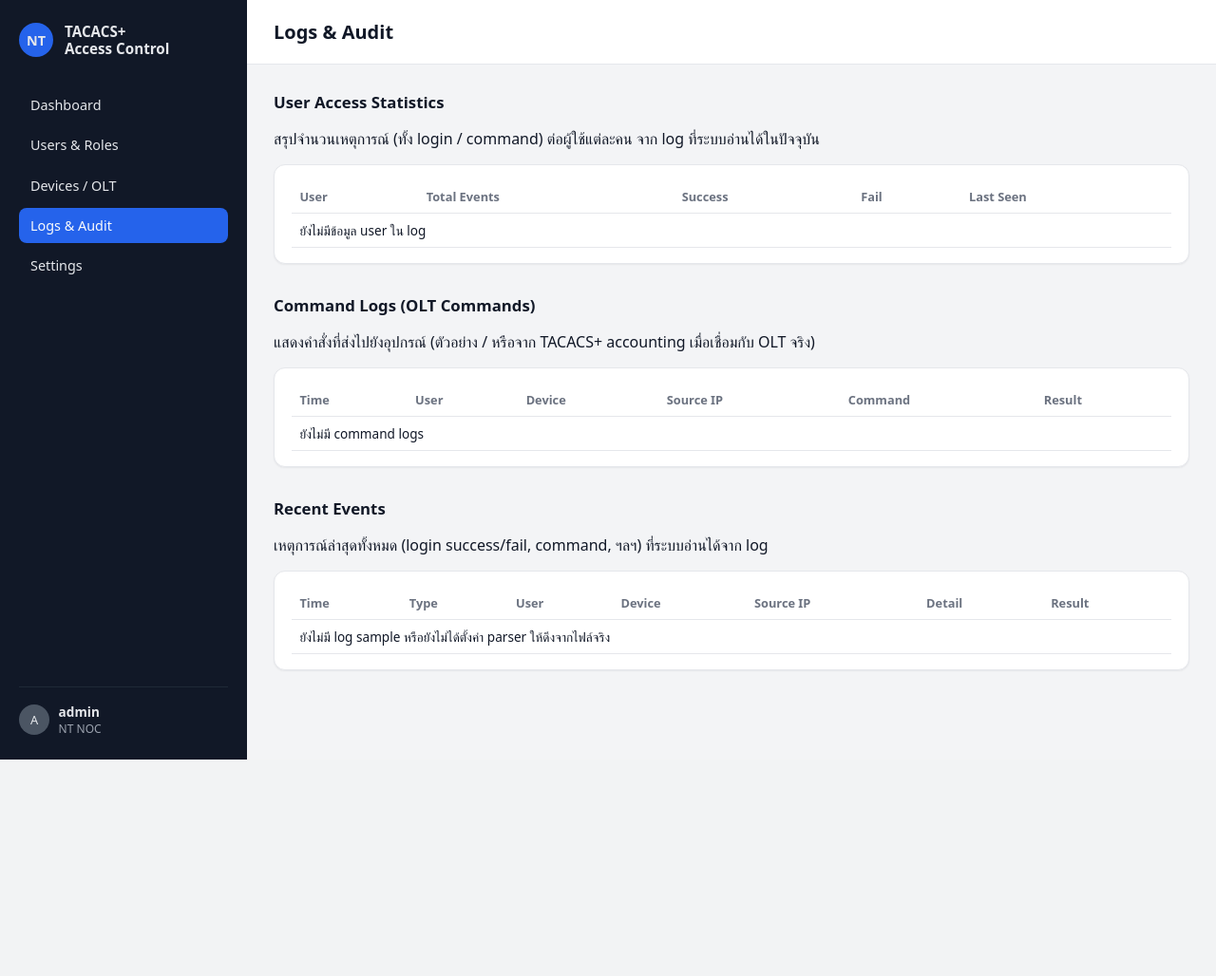
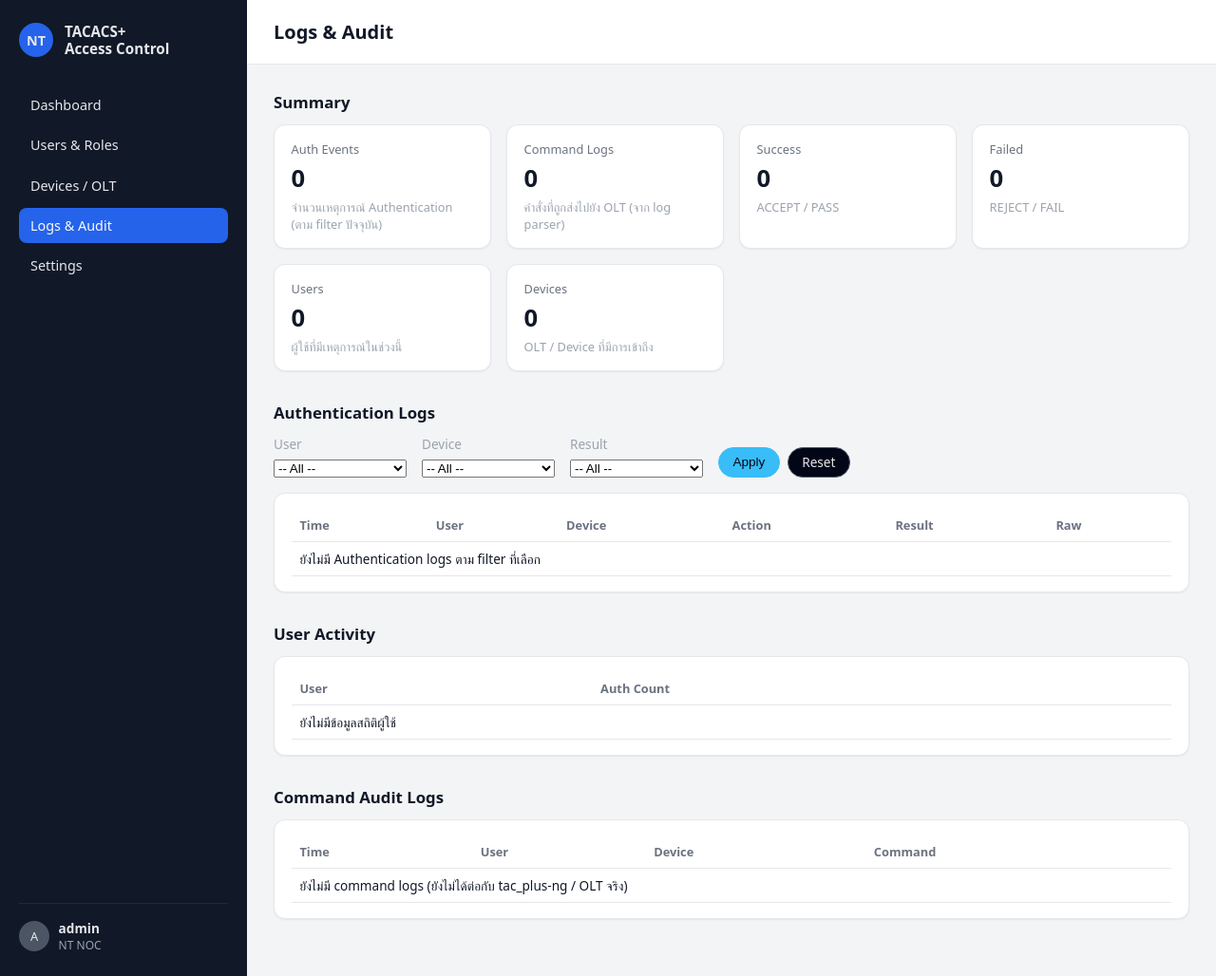
Before and after one commit to FongShana/DashboardTACACS, a Flask app: page /logs/ in a window 1280 px wide. Shown: the whole page at 95% size. Before the commit the page ends 800 px from the top, so only its background shows below. Run offline with Flask 3, Linux system fonts and the light colour scheme.

Commit message:
Change how logs page look

```diff
--- a/tacacs_dashboard/routes/logs.py
+++ b/tacacs_dashboard/routes/logs.py
@@ -1,6 +1,4 @@
 from flask import Blueprint, render_template, request
-from tacacs_dashboard.services.log_parser import get_all_events
-
 from tacacs_dashboard.services.log_parser import (
     get_recent_events,
     get_user_stats,
@@ -9,20 +7,72 @@ from tacacs_dashboard.services.log_parser import (
 
 bp = Blueprint("logs", __name__)
 
+
 @bp.route("/")
 def index():
+    # ดึง event ล่าสุดจาก parser (ตอนนี้อาจยังเป็น log ตัวอย่าง)
     recent_events = get_recent_events(limit=200)
+    user_stats = get_user_stats()
+    command_events = get_command_events(limit=200)
 
-    # stats ต่อ user
-    user_stats = get_user_stats()
+    # --- อ่าน filter จาก query string ---
+    user_filter = (request.args.get("user") or "").strip()
+    device_filter = (request.args.get("device") or "").strip()
+    result_filter = (request.args.get("result") or "").strip()
 
-    # command logs
-    command_events = get_command_events(limit=200)
+    # --- เตรียม list สำหรับ dropdown ---
+    user_list = sorted({e.get("user") for e in recent_events if e.get("user")})
+    device_list = sorted({e.get("device") for e in recent_events if e.get("device")})
+    result_list = sorted({(e.get("result") or "").upper()
+                          for e in recent_events
+                          if e.get("result")})
+
+    # --- apply filter กับ auth events ---
+    filtered_events = []
+    for e in recent_events:
+        if user_filter and e.get("user") != user_filter:
+            continue
+        if device_filter and e.get("device") != device_filter:
+            continue
+        if result_filter and (e.get("result") or "").upper() != result_filter.upper():
+            continue
+        filtered_events.append(e)
+
+    # --- สรุป stats ---
+    total_events = len(filtered_events)
+    total_cmd = len(command_events)
+
+    total_success = sum(
+        1 for e in filtered_events
+        if (e.get("result") or "").upper() in ("ACCEPT", "OK", "PASS", "SUCCESS")
+    )
+    total_fail = sum(
+        1 for e in filtered_events
+        if (e.get("result") or "").upper() in ("REJECT", "FAIL", "ERROR")
+    )
+
+    unique_user_count = len({e.get("user") for e in filtered_events if e.get("user")})
+    unique_device_count = len({e.get("device") for e in filtered_events if e.get("device")})
 
     return render_template(
         "logs.html",
         active_page="logs",
-        recent_events=recent_events,
+        # ตารางหลัก
+        recent_events=filtered_events,
+        command_events=command_events,
         user_stats=user_stats,
-        command_events=command_events,
+        # summary card
+        total_events=total_events,
+        total_cmd=total_cmd,
+        total_success=total_success,
+        total_fail=total_fail,
+        unique_user_count=unique_user_count,
+        unique_device_count=unique_device_count,
+        # สำหรับ filter dropdown
+        user_list=user_list,
+        device_list=device_list,
+        result_list=result_list,
+        user_filter=user_filter,
+        device_filter=device_filter,
+        result_filter=result_filter,
     )
--- a/tacacs_dashboard/static/css/main.css
+++ b/tacacs_dashboard/static/css/main.css
@@ -355,3 +355,59 @@ code {
   padding: 0.25rem 0.6rem;
   font-size: 0.75rem;
 }
+
+
+/* Logs */
+.filter-bar {
+  display: flex;
+  flex-wrap: wrap;
+  gap: 1rem;
+  margin-bottom: 1rem;
+  align-items: flex-end;
+}
+
+.filter-item label {
+  display: block;
+  font-size: 0.85rem;
+  margin-bottom: 0.25rem;
+  color: #9ca3af;
+}
+
+.filter-item select {
+  min-width: 140px;
+}
+
+.filter-actions {
+  display: flex;
+  gap: 0.5rem;
+}
+
+.badge {
+  display: inline-block;
+  padding: 0.15rem 0.4rem;
+  border-radius: 999px;
+  font-size: 0.75rem;
+}
+
+.badge-success {
+  background: rgba(16, 185, 129, 0.15);
+  color: #6ee7b7;
+}
+
+.badge-danger {
+  background: rgba(239, 68, 68, 0.15);
+  color: #fca5a5;
+}
+
+.badge-neutral {
+  background: rgba(156, 163, 175, 0.15);
+  color: #e5e7eb;
+}
+
+.text-mono {
+  font-family: ui-monospace, SFMono-Regular, Menlo, Monaco, Consolas, "Liberation Mono", "Courier New", monospace;
+}
+
+.small {
+  font-size: 0.8rem;
+}
--- a/tacacs_dashboard/templates/logs.html
+++ b/tacacs_dashboard/templates/logs.html
@@ -6,34 +6,116 @@
 {% block content %}
 
 <section class="section">
-  <h2 class="section-title">User Access Statistics</h2>
-  <p class="section-subtitle">
-    สรุปจำนวนเหตุการณ์ (ทั้ง login / command) ต่อผู้ใช้แต่ละคน จาก log ที่ระบบอ่านได้ในปัจจุบัน
-  </p>
+  <h2 class="section-title">Summary</h2>
+  <div class="card-grid">
+    <div class="card">
+      <div class="card-label">Auth Events</div>
+      <div class="card-value">{{ total_events }}</div>
+      <div class="card-sub">จำนวนเหตุการณ์ Authentication (ตาม filter ปัจจุบัน)</div>
+    </div>
+    <div class="card">
+      <div class="card-label">Command Logs</div>
+      <div class="card-value">{{ total_cmd }}</div>
+      <div class="card-sub">คำสั่งที่ถูกส่งไปยัง OLT (จาก log parser)</div>
+    </div>
+    <div class="card">
+      <div class="card-label">Success</div>
+      <div class="card-value">{{ total_success }}</div>
+      <div class="card-sub">ACCEPT / PASS</div>
+    </div>
+    <div class="card">
+      <div class="card-label">Failed</div>
+      <div class="card-value">{{ total_fail }}</div>
+      <div class="card-sub">REJECT / FAIL</div>
+    </div>
+    <div class="card">
+      <div class="card-label">Users</div>
+      <div class="card-value">{{ unique_user_count }}</div>
+      <div class="card-sub">ผู้ใช้ที่มีเหตุการณ์ในช่วงนี้</div>
+    </div>
+    <div class="card">
+      <div class="card-label">Devices</div>
+      <div class="card-value">{{ unique_device_count }}</div>
+      <div class="card-sub">OLT / Device ที่มีการเข้าถึง</div>
+    </div>
+  </div>
+</section>
+
+<section class="section">
+  <h2 class="section-title">Authentication Logs</h2>
+
+  <!-- Filter bar -->
+  <form method="get" class="filter-bar">
+    <div class="filter-item">
+      <label>User</label>
+      <select name="user">
+        <option value="">-- All --</option>
+        {% for u in user_list %}
+        <option value="{{ u }}" {% if u == user_filter %}selected{% endif %}>{{ u }}</option>
+        {% endfor %}
+      </select>
+    </div>
+
+    <div class="filter-item">
+      <label>Device</label>
+      <select name="device">
+        <option value="">-- All --</option>
+        {% for d in device_list %}
+        <option value="{{ d }}" {% if d == device_filter %}selected{% endif %}>{{ d }}</option>
+        {% endfor %}
+      </select>
+    </div>
+
+    <div class="filter-item">
+      <label>Result</label>
+      <select name="result">
+        <option value="">-- All --</option>
+        {% for r in result_list %}
+        <option value="{{ r }}" {% if r == result_filter %}selected{% endif %}>{{ r }}</option>
+        {% endfor %}
+      </select>
+    </div>
+
+    <div class="filter-actions">
+      <button type="submit" class="btn btn-primary">Apply</button>
+      <a href="{{ url_for('logs.index') }}" class="btn btn-secondary">Reset</a>
+    </div>
+  </form>
 
   <div class="table-wrapper">
     <table class="table">
       <thead>
         <tr>
+          <th>Time</th>
           <th>User</th>
-          <th>Total Events</th>
-          <th>Success</th>
-          <th>Fail</th>
-          <th>Last Seen</th>
+          <th>Device</th>
+          <th>Action</th>
+          <th>Result</th>
+          <th>Raw</th>
         </tr>
       </thead>
       <tbody>
-        {% for s in user_stats %}
+        {% for e in recent_events %}
         <tr>
-          <td>{{ s.user }}</td>
-          <td>{{ s.total }}</td>
-          <td>{{ s.success }}</td>
-          <td>{{ s.fail }}</td>
-          <td>{{ s.last_seen }}</td>
+          <td>{{ e.timestamp }}</td>
+          <td>{{ e.user }}</td>
+          <td>{{ e.device }}</td>
+          <td>{{ e.action }}</td>
+          <td>
+            {% set res = (e.result or '') %}
+            {% if res.upper() in ['ACCEPT', 'OK', 'PASS', 'SUCCESS'] %}
+              <span class="badge badge-success">{{ res }}</span>
+            {% elif res.upper() in ['REJECT', 'FAIL', 'ERROR'] %}
+              <span class="badge badge-danger">{{ res }}</span>
+            {% else %}
+              <span class="badge badge-neutral">{{ res }}</span>
+            {% endif %}
+          </td>
+          <td class="text-mono small">{{ e.raw }}</td>
         </tr>
         {% else %}
         <tr>
-          <td colspan="5">ยังไม่มีข้อมูล user ใน log</td>
+          <td colspan="6">ยังไม่มี Authentication logs ตาม filter ที่เลือก</td>
         </tr>
         {% endfor %}
       </tbody>
@@ -42,38 +124,24 @@
 </section>
 
 <section class="section">
-  <h2 class="section-title">Command Logs (OLT Commands)</h2>
-  <p class="section-subtitle">
-    แสดงคำสั่งที่ส่งไปยังอุปกรณ์ (ตัวอย่าง / หรือจาก TACACS+ accounting เมื่อเชื่อมกับ OLT จริง)
-  </p>
-
+  <h2 class="section-title">User Activity</h2>
   <div class="table-wrapper">
     <table class="table">
       <thead>
         <tr>
-          <th>Time</th>
           <th>User</th>
-          <th>Device</th>
-          <th>Source IP</th>
-          <th>Command</th>
-          <th>Result</th>
+          <th>Auth Count</th>
         </tr>
       </thead>
       <tbody>
-        {% for ev in command_events %}
+        {% for row in user_stats %}
         <tr>
-          <td>{{ ev.timestamp or ev.time }}</td>
-          <td>{{ ev.user or ev.username }}</td>
-          <td>{{ ev.device or ev.olt or ev.host }}</td>
-          <td>{{ ev.src_ip or ev.client_ip or "-" }}</td>
-          <td>
-            {{ ev.command or ev.cmd or ev.detail or ev.message }}
-          </td>
-          <td>{{ ev.result or ev.status }}</td>
+          <td>{{ row.user }}</td>
+          <td>{{ row.count }}</td>
         </tr>
         {% else %}
         <tr>
-          <td colspan="6">ยังไม่มี command logs</td>
+          <td colspan="2">ยังไม่มีข้อมูลสถิติผู้ใช้</td>
         </tr>
         {% endfor %}
       </tbody>
@@ -82,38 +150,28 @@
 </section>
 
 <section class="section">
-  <h2 class="section-title">Recent Events</h2>
-  <p class="section-subtitle">
-    เหตุการณ์ล่าสุดทั้งหมด (login success/fail, command, ฯลฯ) ที่ระบบอ่านได้จาก log
-  </p>
-
+  <h2 class="section-title">Command Audit Logs</h2>
   <div class="table-wrapper">
     <table class="table">
       <thead>
         <tr>
           <th>Time</th>
-          <th>Type</th>
           <th>User</th>
           <th>Device</th>
-          <th>Source IP</th>
-          <th>Detail</th>
-          <th>Result</th>
+          <th>Command</th>
         </tr>
       </thead>
       <tbody>
-        {% for ev in recent_events %}
+        {% for c in command_events %}
         <tr>
-          <td>{{ ev.timestamp or ev.time }}</td>
-          <td>{{ ev.event_type or ev.type or ev.event }}</td>
-          <td>{{ ev.user or ev.username }}</td>
-          <td>{{ ev.device or ev.olt or ev.host }}</td>
-          <td>{{ ev.src_ip or ev.client_ip or "-" }}</td>
-          <td>{{ ev.command or ev.detail or ev.message or "-" }}</td>
-          <td>{{ ev.result or ev.status }}</td>
+          <td>{{ c.timestamp }}</td>
+          <td>{{ c.user }}</td>
+          <td>{{ c.device }}</td>
+          <td class="text-mono small">{{ c.command }}</td>
         </tr>
         {% else %}
         <tr>
-          <td colspan="7">ยังไม่มี log sample หรือยังไม่ได้ตั้งค่า parser ให้ดึงจากไฟล์จริง</td>
+          <td colspan="4">ยังไม่มี command logs (ยังไม่ได้ต่อกับ tac_plus-ng / OLT จริง)</td>
         </tr>
         {% endfor %}
       </tbody>
```
